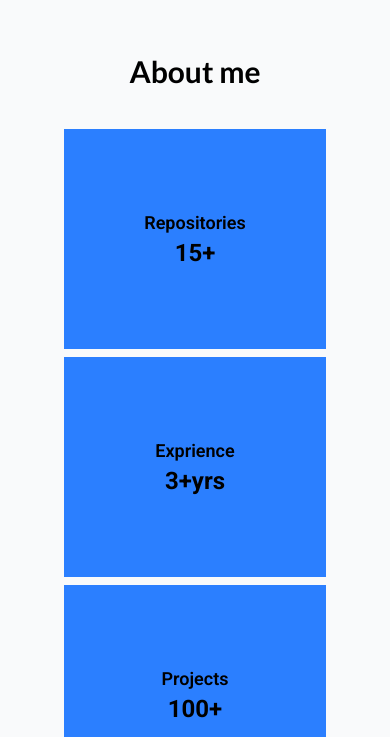
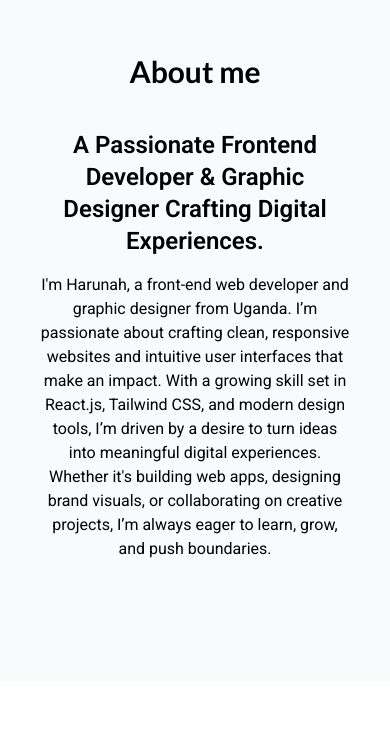
Before and after one commit to devharunah/Harunah-portfolio, a React (Vite) app: page /about in a window 390 px wide. Shown: the part 107-844 px from the top of the page. Built offline with nearby package versions, Linux system fonts and the light colour scheme.

Commit message:
Fixed glitch

```diff
--- a/src/About.jsx
+++ b/src/About.jsx
@@ -18,7 +18,7 @@ const About = ()=>{
                 <h1 style={{fontFamily:"lato"}} className="text-3xl font-bold"   >About me</h1>
             </div>
                <div  className="flex  justify-center  max-md:flex-col items-center"  >
-               <div  className="grid grid-cols-1 gap-2 sm:grid-cols-2"  >
+               <div  className=" hidden  sm:grid grid-cols-1 gap-2 sm:grid-cols-2"  >
                <div className="flex flex-col justify-center items-center px-20 py-20 sm:py-10 sm:px-10 bg-blue-500 " >
                     <h1 className="font-semibold text-lg"  >Repositories</h1>
                     <p className="font-bold text-2xl"  >15+</p>
```
